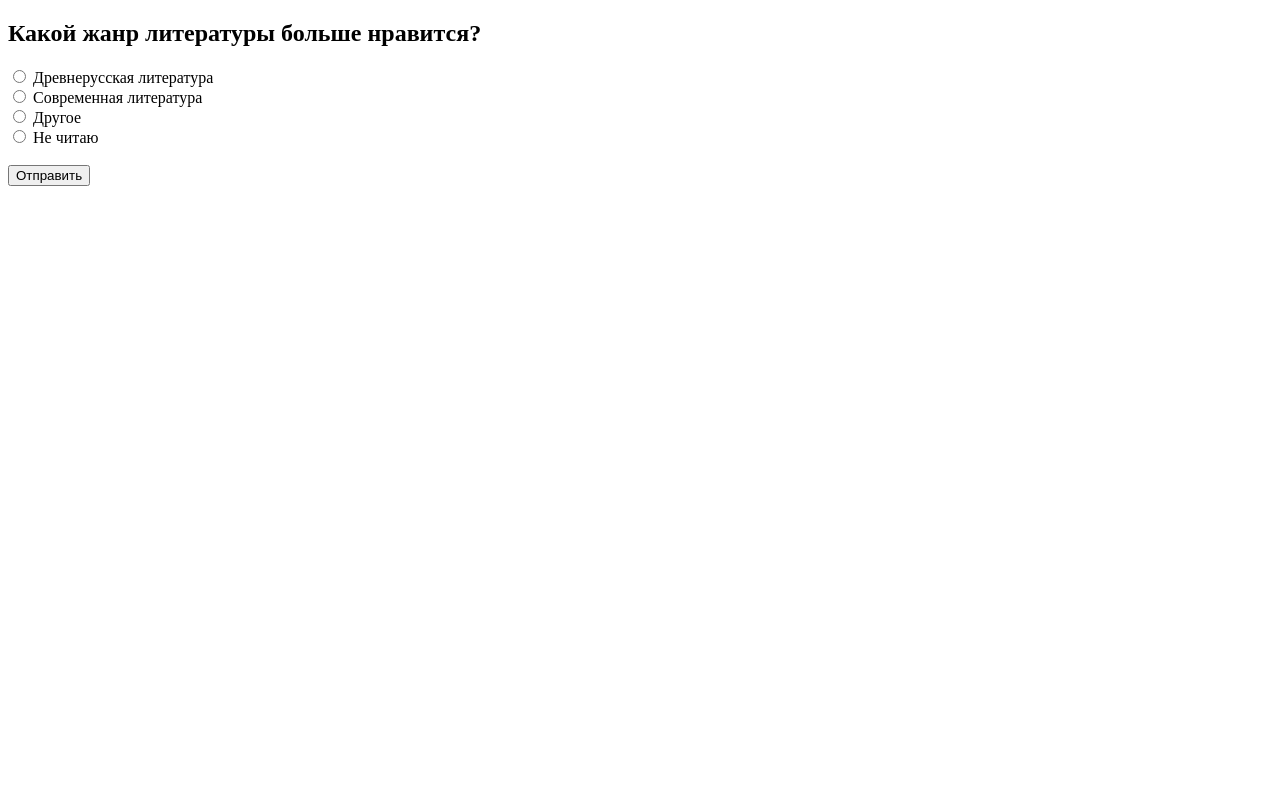
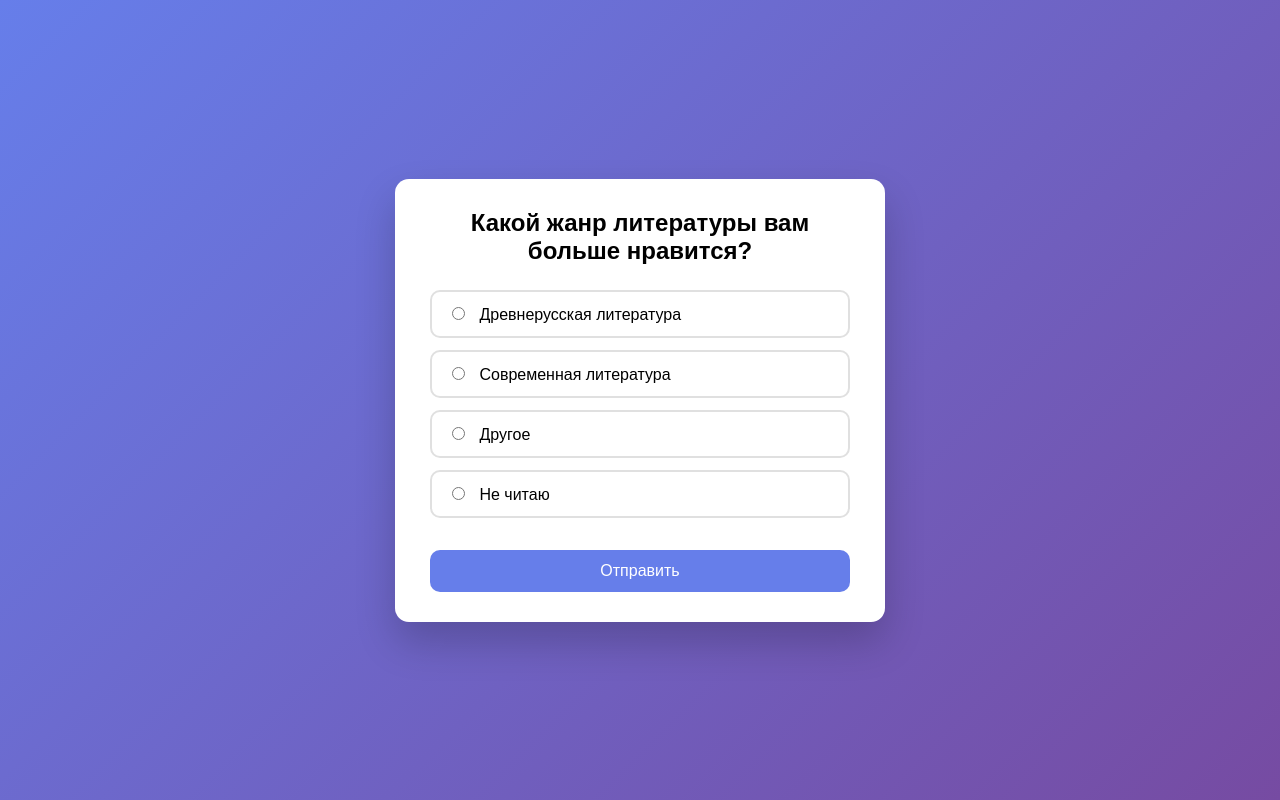
Before and after one commit to Liricinin/survey-site, a Flask app: page / in a window 1280 px wide. Run offline with Flask 3, Linux system fonts and the light colour scheme.

Commit message:
Update survey.html

```diff
--- a/survey_site/templates/survey.html
+++ b/survey_site/templates/survey.html
@@ -3,15 +3,97 @@
 <head>
     <meta charset="UTF-8">
     <title>Опрос</title>
+    <style>
+        body {
+            margin: 0;
+            min-height: 100vh;
+            display: flex;
+            align-items: center;
+            justify-content: center;
+            background: linear-gradient(135deg, #667eea, #764ba2);
+            font-family: Arial, sans-serif;
+        }
+
+        .card {
+            background: white;
+            padding: 30px 35px;
+            border-radius: 14px;
+            width: 100%;
+            max-width: 420px;
+            box-shadow: 0 20px 40px rgba(0,0,0,0.2);
+        }
+
+        h2 {
+            margin-top: 0;
+            text-align: center;
+            margin-bottom: 25px;
+        }
+
+        .option {
+            display: block;
+            padding: 12px 15px;
+            margin-bottom: 12px;
+            border: 2px solid #e0e0e0;
+            border-radius: 10px;
+            cursor: pointer;
+            transition: 0.2s;
+        }
+
+        .option:hover {
+            border-color: #667eea;
+            background: #f4f6ff;
+        }
+
+        input[type="radio"] {
+            margin-right: 10px;
+        }
+
+        button {
+            width: 100%;
+            margin-top: 20px;
+            padding: 12px;
+            border: none;
+            border-radius: 10px;
+            background: #667eea;
+            color: white;
+            font-size: 16px;
+            cursor: pointer;
+            transition: 0.2s;
+        }
+
+        button:hover {
+            background: #5a6be0;
+        }
+    </style>
 </head>
 <body>
-    <h2>Какой жанр литературы больше нравится?</h2>
+
+<div class="card">
+    <h2>Какой жанр литературы вам больше нравится?</h2>
     <form method="post">
-        <label><input type="radio" name="genre" value="Древнерусская"> Древнерусская литература</label><br>
-        <label><input type="radio" name="genre" value="Современная"> Современная литература</label><br>
-        <label><input type="radio" name="genre" value="Другое"> Другое</label><br>
-        <label><input type="radio" name="genre" value="Не читаю"> Не читаю</label><br><br>
+        <label class="option">
+            <input type="radio" name="genre" value="Древнерусская" required>
+            Древнерусская литература
+        </label>
+
+        <label class="option">
+            <input type="radio" name="genre" value="Современная">
+            Современная литература
+        </label>
+
+        <label class="option">
+            <input type="radio" name="genre" value="Другое">
+            Другое
+        </label>
+
+        <label class="option">
+            <input type="radio" name="genre" value="Не читаю">
+            Не читаю
+        </label>
+
         <button type="submit">Отправить</button>
     </form>
+</div>
+
 </body>
 </html>
```
